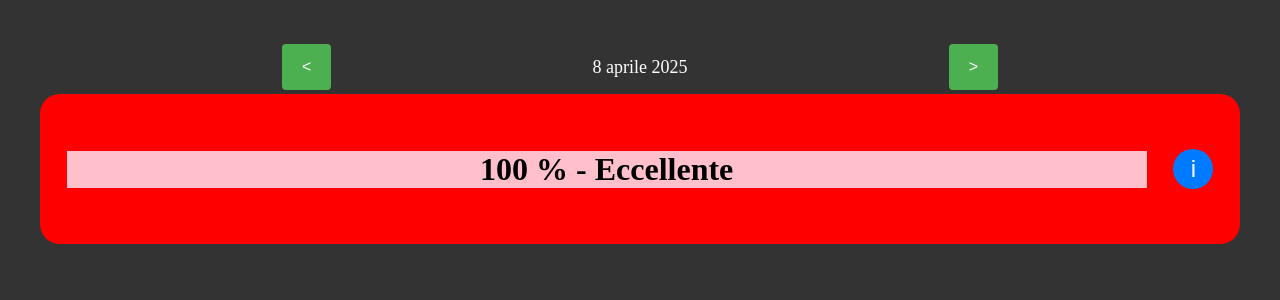
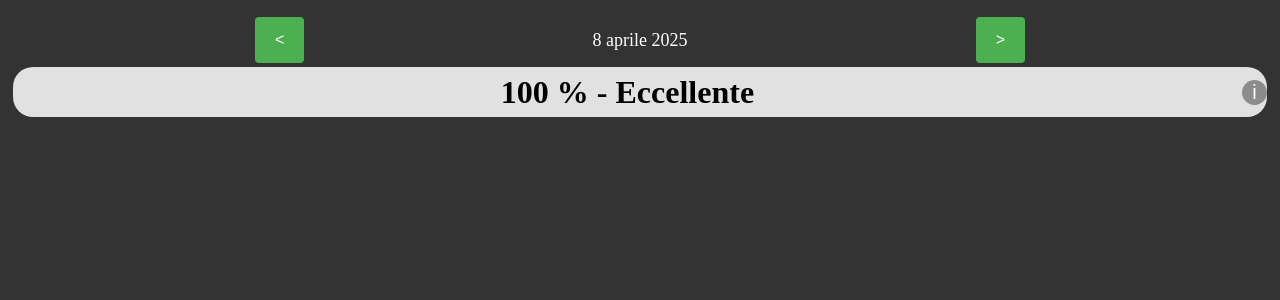
Before and after one commit to GiorgioBonetti/monitoraggio_sonno, a React (Vite) app: page / in a window 1280 px wide. Shown: the top 300 px of the page. Built offline with nearby package versions, Linux system fonts and the light colour scheme.

Commit message:
Page Style, Information
Tolto lo stile di default e impostato uno nuovo (provvisorio)

Separato il componente Information dal resto per poterlo poi riusare altre volte

```diff
--- a/src/App.css
+++ b/src/App.css
@@ -1,48 +1,9 @@
 body {
     background-color: #333;
+    max-width: 100vw;
+    padding: 5px;
+    display: flex;
+    flex-direction: column;
+    justify-content:space-evenly ;
+
 }
-
-#root {
-    max-width: 1280px;
-    margin: 0 auto;
-    padding: 2rem;
-    text-align: center;
-}
-
-.logo {
-    height: 6em;
-    padding: 1.5em;
-    will-change: filter;
-    transition: filter 300ms;
-}
-
-.logo:hover {
-    filter: drop-shadow(0 0 2em #646cffaa);
-}
-
-.logo.react:hover {
-    filter: drop-shadow(0 0 2em #61dafbaa);
-}
-
-@keyframes logo-spin {
-    from {
-        transform: rotate(0deg);
-    }
-    to {
-        transform: rotate(360deg);
-    }
-}
-
-@media (prefers-reduced-motion: no-preference) {
-    a:nth-of-type(2) .logo {
-        animation: logo-spin infinite 20s linear;
-    }
-}
-
-.card {
-    padding: 2em;
-}
-
-.read-the-docs {
-    color: #888;
-}
--- /dev/null
+++ b/src/components/Information/Information.css
@@ -0,0 +1,25 @@
+.info-button {
+    position: relative;
+    background-color: #8c8c8c;
+    color: white ;
+    border: none;
+    border-radius: 50%;
+    width: 25px;
+    height: 25px;
+    font-size: 20px;
+    cursor: pointer;
+    /*margin-right: 150px;*/
+}
+
+.tooltip {
+    /*width: 350px;*/
+    /*height: auto;*/
+    color: black;
+    text-align: center;
+    border-radius: 2px;
+    position: absolute;
+    z-index: 1;
+    bottom: 100%; /* Posiziona il tooltip sopra il pulsante */
+    left: 50%;
+    margin-left: -230px; /* Centra il tooltip */
+}
--- /dev/null
+++ b/src/components/Information/Information.tsx
@@ -0,0 +1,20 @@
+import { useState } from "react";
+import "./Information.css";
+
+type InformationProps = {
+    children?: React.ReactNode;
+};
+
+function Information(props: InformationProps) {
+    const [isOpen, setIsOpen] = useState(false);
+
+    return (
+        <button
+            className="info-button"
+            onClick={() => setIsOpen(isOpen ? false : true)}
+        >
+            i{isOpen ? <span className="tooltip">{props.children}</span> : ""}
+        </button>
+    );
+}
+export default Information;
--- a/src/components/Punteggio/Punteggio-information/PunteggioInformation.css
+++ b/src/components/Punteggio/Punteggio-information/PunteggioInformation.css
@@ -7,7 +7,7 @@ p {
 }
 
 .PunteggioInformation {
-    border-radius: 20px;
+    border-radius: 10px;
     border: 1.5px solid black;
     background-color: #f0f0f0;
 }
--- a/src/components/Punteggio/Punteggio.css
+++ b/src/components/Punteggio/Punteggio.css
@@ -1,41 +1,14 @@
 .banner {
-    background-color: red;
-    width: 100%;
-    height: 150px;
+    background-color: #e1e1e1;
+    height:50px;
     border-radius: 20px;
     display: flex;
     flex-direction: row;
-    justify-content: space-evenly;
     align-items: center;
 }
 
 h1 {
-    background-color: pink;
-    width: 90%;
+    /*background-color: pink;*/
+    width: 98%;
+    text-align: center;
 }
-
-.info-button {
-    position: relative;
-    background-color: #007bff;
-    color: white;
-    border: none;
-    border-radius: 50%;
-    width: 40px;
-    height: 40px;
-    font-size: 24px;
-    cursor: pointer;
-}
-
-.tooltip {
-    width: 350px;
-    height: auto;
-    color: #fff;
-    text-align: center;
-    border-radius: 6px;
-    padding: 5px 0;
-    position: absolute;
-    z-index: 1;
-    bottom: 125%; /* Posiziona il tooltip sopra il pulsante */
-    left: 50%;
-    margin-left: -300px; /* Centra il tooltip */
-}
--- a/src/components/Punteggio/Punteggio.tsx
+++ b/src/components/Punteggio/Punteggio.tsx
@@ -1,12 +1,12 @@
 import { useState } from "react";
 import PunteggioInformation from "./Punteggio-information/Punteggio-information.tsx";
 import "./Punteggio.css";
+import Information from "../Information/Information.tsx";
 
 function Punteggio() {
     //state
-    const [testo, setTesto] = useState("Eccellente");
-    const [percentuale, setPercentuale] = useState("100");
-    const [isOpen, setIsOpen] = useState(false);
+    const [testo] = useState("Eccellente");
+    const [percentuale] = useState("100");
 
     //Render
     return (
@@ -14,20 +14,9 @@ function Punteggio() {
             <h1>
                 {percentuale} % - {testo}
             </h1>
-
-            <button
-                className="info-button"
-                onClick={() => setIsOpen(isOpen ? false : true)}
-            >
-                i
-                {isOpen ? (
-                    <span className="tooltip">
-                        <PunteggioInformation />
-                    </span>
-                ) : (
-                    ""
-                )}
-            </button>
+            <Information>
+                <PunteggioInformation />
+            </Information>
         </div>
     );
 }
```
